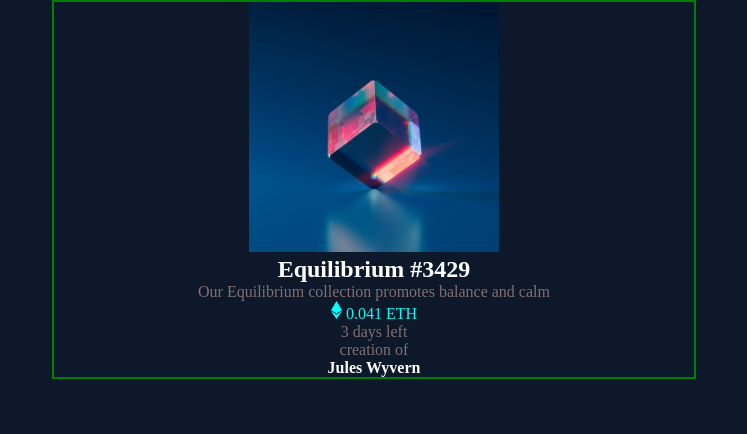
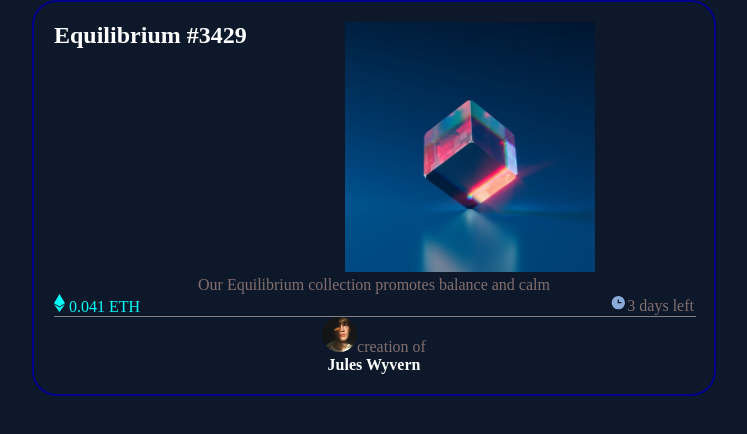
Before and after one commit to Pablo-98/nft-preview-card, a plain HTML site: page src/index.html in a window 1280 px wide. Shown: the whole page, without its empty margins (266-1013 px from the left). Drawn offline with Linux system fonts and the light colour scheme.

Commit message:
added media and aligned content more similarly to design

```diff
--- a/src/index.html
+++ b/src/index.html
@@ -10,12 +10,21 @@
 <body>
   <div class="box">
     <img src="/images/image-equilibrium.jpg" alt="cube" width="250" height="250">
+    <div class="left-side-div">
     <h2>Equilibrium #3429 </h2>
+    </div>
+    <div class="center-div">
     <p class="gray-text"> Our Equilibrium collection promotes balance and calm</p>
+    </div>
+    <div class="left-side-div">
     <p class="etherium"><svg width="11" height="18" xmlns="http://www.w3.org/2000/svg"><path d="M11 10.216 5.5 18 0 10.216l5.5 3.263 5.5-3.262ZM5.5 0l5.496 9.169L5.5 12.43 0 9.17 5.5 0Z" fill="#00FFF8"/></svg> 0.041 ETH  </p>
-    <p class="gray-text"> 3 days left</p>
+    </div>
+    <div class="right-side-div">
+    <p class="gray-text"> <svg width="17" height="17" xmlns="http://www.w3.org/2000/svg"><path d="M8.305 2.007a6.667 6.667 0 1 0 0 13.334 6.667 6.667 0 0 0 0-13.334Zm2.667 7.334H8.305a.667.667 0 0 1-.667-.667V6.007a.667.667 0 0 1 1.334 0v2h2a.667.667 0 0 1 0 1.334Z" fill="#8BACD9"/></svg>3 days left</p>
+    </div>
+    <hr size="1" width="100%" color="gray">
 
-      <p> creation of <h4> Jules Wyvern</h4></p>
+      <p class="creator"> <img src="/images/image-avatar.png" alt="boy" width="35" height="35">creation of <h4> Jules Wyvern</h4></p>
 
   </div>
 
--- a/src/styles.css
+++ b/src/styles.css
@@ -3,12 +3,14 @@ padding: 0;
 margin: 0;
 }
 .box{
-    border: solid 2px green;
+    border: solid 2px darkblue;
     margin: auto;
     position: relative;
     text-align: center;
     top: 50%;
     width: 50%;
+    padding: 20px;
+    border-radius: 25px;
 
 }
 body{
@@ -27,3 +29,16 @@ h4{
 .etherium{
     color:hsl(178, 100%, 50%);
 }
+.left-side-div{
+    position: relative;
+float: left;
+}
+.right-side-div{
+    position: relative;
+    float: right;
+
+}
+.center-div{
+    position: relative;
+    float: center;
+}
```
